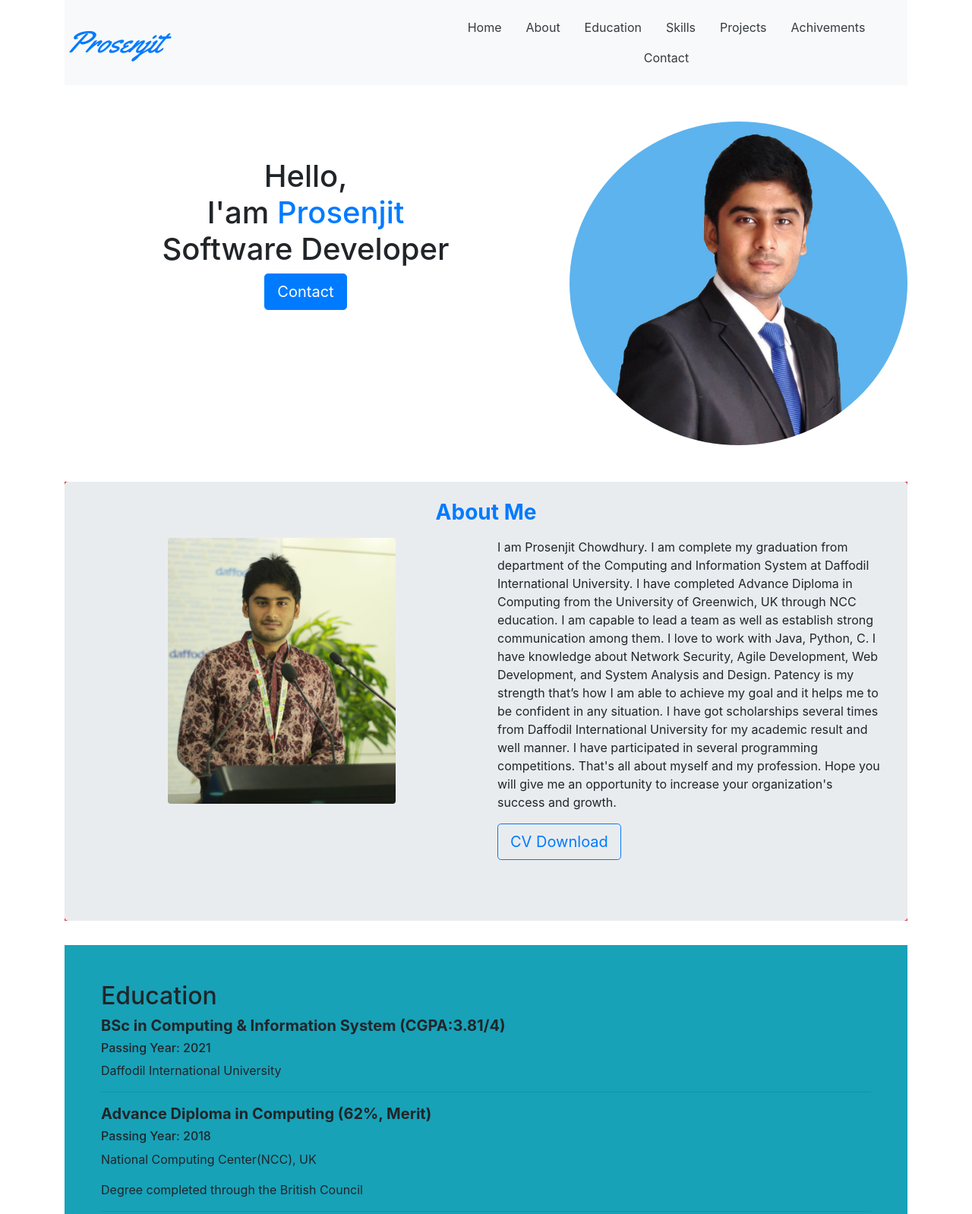
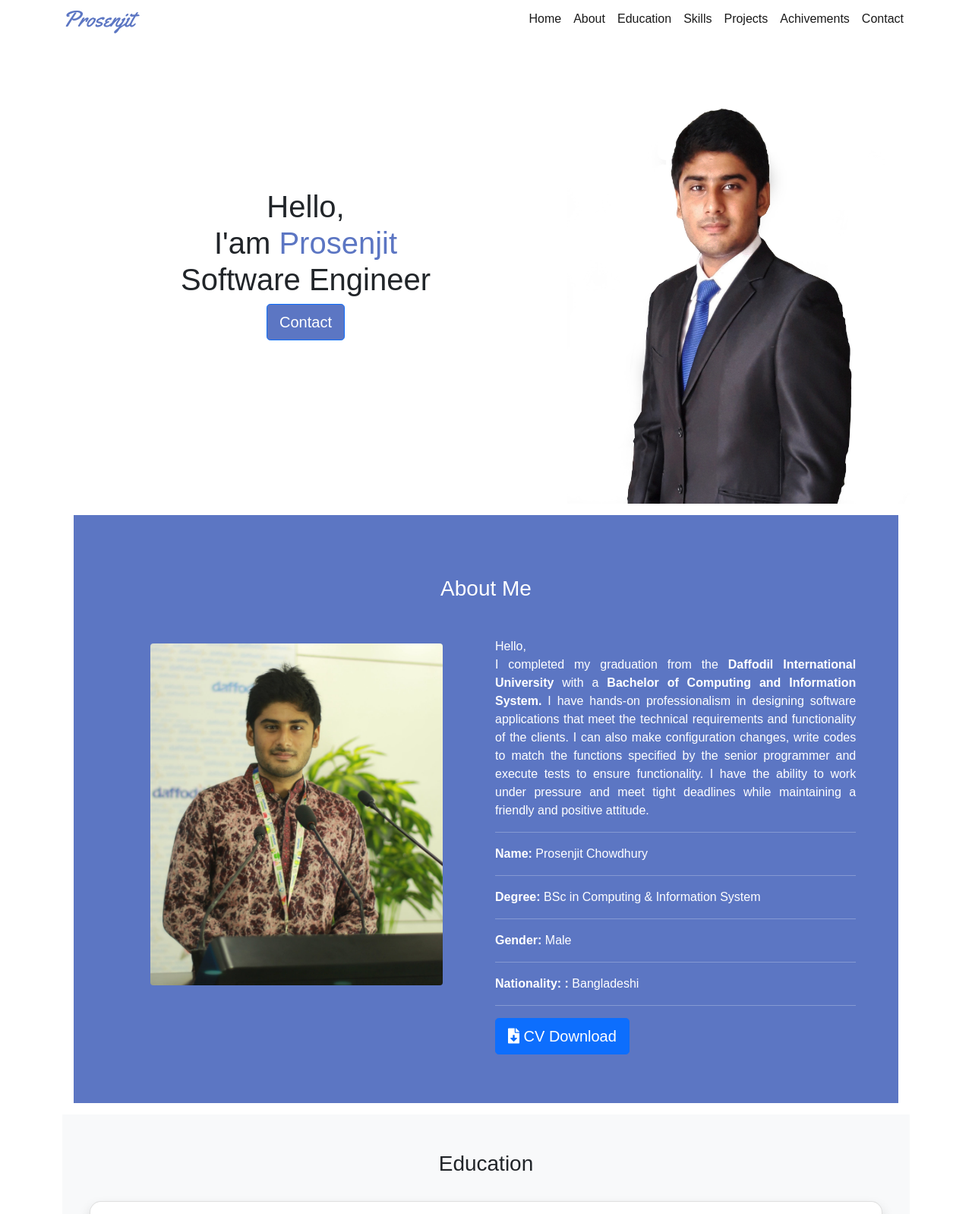
Before and after one commit to prosenjit-chd/practice-portfolio, a plain HTML site: page index.html in a window 1280 px wide. Shown: the top 1598 px of the page at 76% size. Drawn offline with nearby package versions, Linux system fonts and the light colour scheme.

Commit message:
updated 2nd time. Change home, picture

```diff
--- a/assets/css/style.css
+++ b/assets/css/style.css
@@ -1,8 +1,70 @@
-.babu{
-    background-color: aqua;
-    color: brown;
-
+body{
+    font-family: sans-serif;
+}
+nav{
+    padding: 1%;
+    height: 50px;
+    position: fixed;
+}
+.navbar-light .navbar-brand{
+    color: #5C76C3;
+    font-size: 30px;
 }
 .name-font{
     font-family: 'Yellowtail', cursive;
+    color: #5DB3EE;
 }
+.home{
+    margin-top: 10%;
+}
+.home-myname{
+    color: #5C76C3;
+}
+.home button {
+    background-color: #5C76C3;
+
+}
+.home-note{
+    text-align: center;
+    padding-top: 12%;
+}
+.about{
+    background-color: #5C76C3;
+    margin: 15px;
+    color: white;
+    text-align: justify;
+    padding: 5% 5%;
+}
+.edcation-card{
+    padding: 2%;
+    margin-bottom: 10px;
+    border-radius: 15px;
+    height: 200px;
+
+}
+.edcation-video{
+    padding: 2%;
+    margin-bottom: 10px;
+    border-radius: 15px;
+    height: 400px;
+}
+.video-section{
+    display: flex;
+    justify-content: center;
+    align-items: center;
+}
+.video-text{
+    height: 150px;
+    width: 150px;
+    background-color: #5C76C3;
+    border-radius: 50%;
+
+
+}
+.video-text > p{
+    font-size: 2rem;
+    font-family: 'Yellowtail', cursive;
+    text-align: center;
+    padding-top: 10px;
+    color: white;
+}
--- a/index.html
+++ b/index.html
@@ -5,57 +5,69 @@
     <!-- front awesome cdn -->
     <link rel="stylesheet" href="https://cdnjs.cloudflare.com/ajax/libs/font-awesome/5.15.2/css/all.min.css" integrity="sha512-HK5fgLBL+xu6dm/Ii3z4xhlSUyZgTT9tuc/hSrtw6uzJOvgRr2a9jyxxT1ely+B+xFAmJKVSTbpM/CuL7qxO8w==" crossorigin="anonymous" />
 	<!-- CSS -->
-    <link rel="stylesheet" href="https://stackpath.bootstrapcdn.com/bootstrap/4.5.2/css/bootstrap.min.css" integrity="sha384-JcKb8q3iqJ61gNV9KGb8thSsNjpSL0n8PARn9HuZOnIxN0hoP+VmmDGMN5t9UJ0Z" crossorigin="anonymous">
+    <link href="https://cdn.jsdelivr.net/npm/bootstrap@5.0.1/dist/css/bootstrap.min.css" rel="stylesheet" integrity="sha384-+0n0xVW2eSR5OomGNYDnhzAbDsOXxcvSN1TPprVMTNDbiYZCxYbOOl7+AMvyTG2x" crossorigin="anonymous">
+
     <link rel="stylesheet" href="assets/css/style.css">
     <link href="https://fonts.googleapis.com/css2?family=Yellowtail&display=swap" rel="stylesheet">
     <link rel = "icon" href =
     "https://icon-library.com/images/uppercase-latin-letter-round-p-keyboard-2-512.png"
             type = "image/x-icon">
+    <link rel="stylesheet" href="https://cdnjs.cloudflare.com/ajax/libs/font-awesome/5.15.3/css/all.min.css" integrity="sha512-iBBXm8fW90+nuLcSKlbmrPcLa0OT92xO1BIsZ+ywDWZCvqsWgccV3gFoRBv0z+8dLJgyAHIhR35VZc2oM/gI1w==" crossorigin="anonymous" referrerpolicy="no-referrer" />
 </head>
 
 <body>
     <div class="container">
 
-        <header class="bg-light" >
+        <header class="bg-light mg-5" >
             <!-- ************* Start of Nav Bar*************** -->
-            <nav>
-                <div class="row">
-
-                    <div class="col-lg-5 m-auto">
-                        <h1 class=" name-font  text-primary text-left mb-0 py-2 font-italic ">Prosenjit</h1>
-
-                    </div>
-
-                    <div class="col-lg-7">
-                        <ul class="nav justify-content-center py-3">
-                            <li class="nav-item">  <a class="my-link-style text-dark nav-link" href="#"> Home </a></li>
-                            <li class="nav-item">  <a class="my-link-style text-dark nav-link" href="#"> About </a></li>
-                            <li class="nav-item">  <a class="my-link-style text-dark nav-link" href="#"> Education </a></li>
-                            <li class="nav-item">  <a class="my-link-style text-dark nav-link" href="#"> Skills </a></li>
-                            <li class="nav-item">  <a class="my-link-style text-dark nav-link" href="#"> Projects </a></li>
-                            <li class="nav-item">  <a class="my-link-style text-dark nav-link" href="#"> Achivements </a></li>
-                            <li class="nav-item">  <a class="my-link-style text-dark nav-link" href="#"> Contact </a></li>
+            <nav class="navbar navbar-expand-lg navbar-light bg-white fixed-top">
+                <div class="container">
+                    <a class="navbar-brand name-font" href="#home">Prosenjit</a>
+                    <button class="navbar-toggler" type="button" data-bs-toggle="collapse" data-bs-target="#navbarSupportedContent" aria-controls="navbarSupportedContent" aria-expanded="false" aria-label="Toggle navigation">
+                        <span class="navbar-toggler-icon"></span>
+                    </button>
+                    <div class="collapse navbar-collapse" id="navbarSupportedContent">
+                        <ul class="navbar-nav ms-auto mb-2 mb-lg-0">
+                            <li class="nav-item">
+                                <a class="nav-link active" aria-current="page" href="#home">Home</a>
+                            </li>
+                            <li class="nav-item">
+                                <a class="nav-link active" aria-current="page" href="#about">About</a>
+                            </li>
+                            <li class="nav-item">
+                                <a class="nav-link active" aria-current="page" href="#skill">Education</a>
+                            </li>
+                            <li class="nav-item">
+                                <a class="nav-link active" aria-current="page" href="#project">Skills</a>
+                            </li>
+                            <li class="nav-item">
+                                <a class="nav-link active" aria-current="page" href="#achievement">Projects</a>
+                            </li>
+                            <li class="nav-item">
+                                <a class="nav-link active" aria-current="page" href="#contact">Achivements</a>
+                            </li>
+                            <li class="nav-item">
+                                <a class="nav-link active" aria-current="page" href="#contact">Contact</a>
+                            </li>
                         </ul>
-
                     </div>
                 </div>
-
             </nav>
             <!-- ************* End of Nav Bar*************** -->
         </header>
 
 
-        <main>
+        <main class=" mt-5">
            <!-- *********** Start of Home Area*********** -->
 
-            <section class="row bg-white pt-5">
-                    <div class="col-lg-7 text-center mt-5">
-                        <h1>Hello,<br class="text-black">I'am <span class="text-primary">Prosenjit</span><br>Software Developer</h1>
-                        <button class=" btn btn btn-primary mb-2 btn-lg">Contact</button>
+            <section class="home row bg-white">
+                    <div class="home-note col-lg-7">
+                        <h1>Hello,<br class="text-black">I'am <span class="home-myname">Prosenjit</span><br>Software Engineer</h1>
+                        <button class=" btn btn-primary mb-2 btn-lg">Contact</button>
                     </div>
 
                     <div class="home__img col-lg-5">
-                        <img class="img-fluid rounded-circle " height="400" src="assets/img/prosenjit_blue.jpg" alt="">
+                        <img class="img-fluid" height="400" src="assets/img/white_main.jpg" alt="">
                     </div>
             </section>
             <!-- *********** End of Home Area*********** -->
@@ -64,33 +76,48 @@
 
             <!-- **********Start of About Me section********* -->
 
-            <div class="about-section mt-5 bg-danger">
+            <div class="about">
 
                     <div class="jumbotron pt-4">
                             <div class="title text-center mb-3">
-                                <h3 class="font-weight-bolder text-primary">About Me</h3>
+                                <h3 class="font-weight-bolder mb-5 ">About Me</h3>
                             </div>
 
                             <div class="row">
-                                    <div class="col-lg-6 text-center">
-                                        <img class="rounded"  height="350" src="assets/img/IMG_0020.JPG" alt="">
+                                    <div class="col-lg-6 text-center mt-2">
+                                        <img class="rounded"  height="450" src="assets/img/about.jpg" alt="">
                                     </div>
 
                                     <div class="col-lg-6">
-                                            <p> I am Prosenjit Chowdhury. I am complete my graduation from department of the Computing and Information System at Daffodil International University.
-                                                I have completed Advance Diploma in Computing from the University of Greenwich, UK through NCC education.
-                                                I am capable to lead a team as well as establish strong communication among them.
-                                                I love to work with Java, Python, C.
-                                                I have knowledge about Network Security, Agile Development, Web Development, and System Analysis and Design.
-                                                Patency is my strength that’s how I am able to achieve my goal and it helps me to be confident in any situation.
-                                                I have got scholarships several times from Daffodil International University for my academic result and well manner. I have participated in several programming competitions.
-                                                That's all about myself and my profession. Hope you will give me an opportunity to increase your organization's success and growth.</p>
+                                           <div>
+                                                    <p>
+                                                        Hello, <br>I completed my graduation from the <strong>Daffodil International University</strong> with a <strong>Bachelor of Computing and Information System.</strong>
+                                                        I have hands-on professionalism in designing software applications that meet the technical requirements and functionality of the clients.
+                                                        I can also make configuration changes, write codes to match the functions specified by the senior programmer and execute tests to ensure functionality.
+                                                        I have the ability to work under pressure and meet tight deadlines while maintaining a friendly and positive attitude.
+                                                    </p>
+                                                    <hr>
+                                                    <p>
+                                                        <b>Name: </b> Prosenjit Chowdhury
+                                                    </p>
+                                                    <hr>
+                                                    <p>
+                                                        <b>Degree: </b> BSc in Computing & Information System
+                                                    </p>
+                                                    <hr>
+                                                    <p>
+                                                        <b>Gender: </b> Male
+                                                    </p>
+                                                    <hr>
+                                                    <p>
+                                                        <b>Nationality: : </b> Bangladeshi
+                                                    </p>
+                                                    <hr>
+                                           </div>
 
 
                                             <div class="btn-group">
-
-                                                <button class=" btn-block btn btn-outline-primary mb-3 btn-lg">CV Download</button>
-
+                                                <button class=" btn btn-primary mb-2 btn-lg">  <i class="fas fa-file-download"></i> CV Download</button>
                                             </div>
 
                                     </div>
@@ -108,39 +135,59 @@
             <!-- ********Education Section Start***** -->
 
 
-            <div class="bg-info p-5">
-                    <h2 class=""></i>Education</h2>
-                    <div>
-                        <h5><b>BSc in Computing & Information System (CGPA:3.81/4)</b></h5>
-                        <h6 ><i class=""></i>Passing Year: 2021</h6>
-                        <p>Daffodil International University</p>
-                        <hr>
+            <div class="bg-light p-5">
+                    <h3 class="text-center pb-4"></i>Education</h3>
+
+                    <div class="card edcation-card shadow row">
+                        <div class="col-lg-2 text-center pt-4">
+                            <i class="fas fa-5x fa-user-graduate"></i>
+                        </div>
+                        <div class="col-lg-10 pt-4">
+                            <h5 class=""><b>BSc in Computing & Information System (CGPA:3.81/4</b></h5>
+                            <h6 class=""><i class=""></i>Passing Year: 2021</h6>
+                            <p>Daffodil International University</p><br>
+                        </div>
                     </div>
 
-                    <div>
+                    <div class="card edcation-card shadow row">
+                        <div class="col-lg-2 text-center pt-4" >
+                            <i class="fas fa-5x fa-university"></i>
+                        </div>
+                        <div class="col-lg-10 pt-4">
                             <h5 class=""><b>Advance Diploma in Computing (62%, Merit)</b></h5>
                             <h6 class=""><i class=""></i>Passing Year: 2018</h6>
-                        <p>National Computing Center(NCC), UK </p>
-                        <p>Degree completed through the British Council</p>
-                        <hr>
+                            <p>National Computing Center(NCC), UK <br> Degree completed through the British Council </p>
+                        </div>
                     </div>
 
-                    <div class="">
+                    <div class="card edcation-card shadow row">
+                        <div class="col-lg-2 text-center pt-4">
+                            <i class="fas fa-4x fa-school"></i>
+                        </div>
+                        <div class="col-lg-10 pt-4">
                             <h5 class=""><b>Higher Secondary Certificate (Science)  (GPA: 4.08/5.00)</b></h5>
                             <h6 class=""><i class=""></i>Passing Year: 2015</h6>
                             <p>Alamdanga College</p><br>
                         </div>
+                    </div>
 
-                    <div class="">
+                    <div class="card edcation-card shadow row">
+                        <div class="col-lg-2 text-center pt-4">
+                            <i class="fas fa-4x fa-school"></i>
+                        </div>
+                        <div class="col-lg-10 pt-4">
                             <h5 class=""><b>Secondary School Certificate (Science)  (GPA: 4.94/5.00)</b></h5>
                             <h6 class=""><i class=""></i>Passing Year: 2013</h6>
                             <p>Alamdanga High School</p><br>
                         </div>
+                    </div>
 
-                    <div class="">
+                    <div class="card edcation-video shadow">
                         <div class="row">
-                            <div class="col-lg-4">
-                                <img class="rounded-circle m-4"  height="180"  src="img/video resume.png" alt="">
+                            <div class="video-section col-lg-4">
+                                <div class="video-text">
+                                    <p>Video Resume</p>
+                                </div>
                             </div>
                             <div class="col-lg-8">
                                 <iframe width="600" height="350" src="https://www.youtube.com/embed/1JpIdUxAg7M">
@@ -508,8 +555,7 @@
 
      <!-- Java script -->
 	<!-- bootstrap js, jquery, popper -->
-    <script src="https://code.jquery.com/jquery-3.5.1.slim.min.js" integrity="sha384-DfXdz2htPH0lsSSs5nCTpuj/zy4C+OGpamoFVy38MVBnE+IbbVYUew+OrCXaRkfj" crossorigin="anonymous"></script>
-    <script src="https://cdn.jsdelivr.net/npm/popper.js@1.16.1/dist/umd/popper.min.js" integrity="sha384-9/reFTGAW83EW2RDu2S0VKaIzap3H66lZH81PoYlFhbGU+6BZp6G7niu735Sk7lN" crossorigin="anonymous"></script>
-    <script src="https://stackpath.bootstrapcdn.com/bootstrap/4.5.2/js/bootstrap.min.js" integrity="sha384-B4gt1jrGC7Jh4AgTPSdUtOBvfO8shuf57BaghqFfPlYxofvL8/KUEfYiJOMMV+rV" crossorigin="anonymous"></script>
+    <script src="https://cdn.jsdelivr.net/npm/bootstrap@5.0.2/dist/js/bootstrap.bundle.min.js" integrity="sha384-MrcW6ZMFYlzcLA8Nl+NtUVF0sA7MsXsP1UyJoMp4YLEuNSfAP+JcXn/tWtIaxVXM" crossorigin="anonymous"></script>
+</body>
 </body>
 </html>
```
Also changed, not shown: assets/img/abc.html (added, +35 -0 lines), assets/img/IMG_0020.JPG (deleted), assets/img/about.jpg (added), assets/img/white_main.jpg (added), 1 other file. Lines whose indentation alone changed are shown as unchanged.
